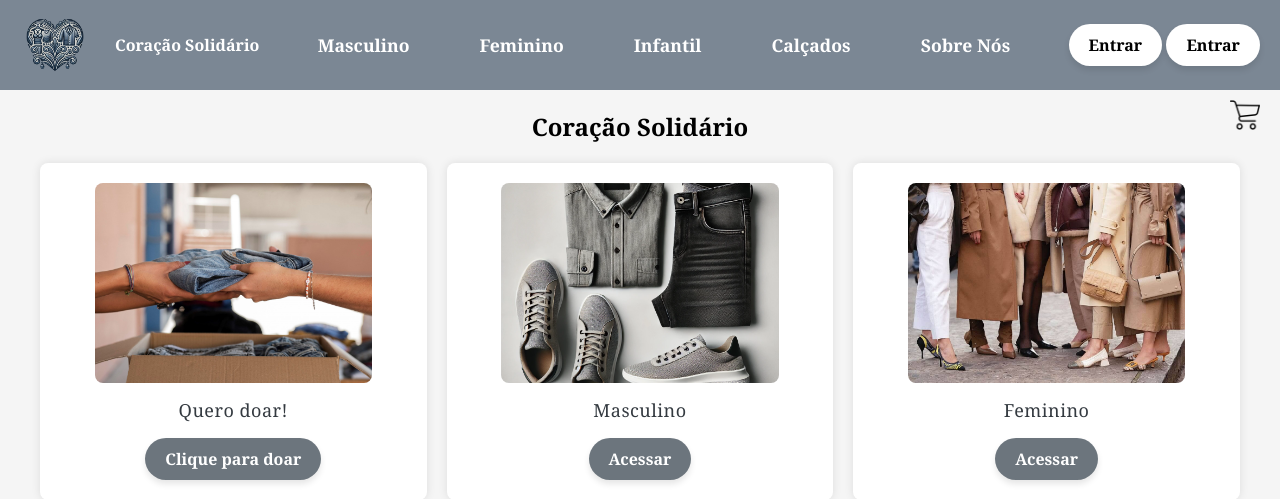
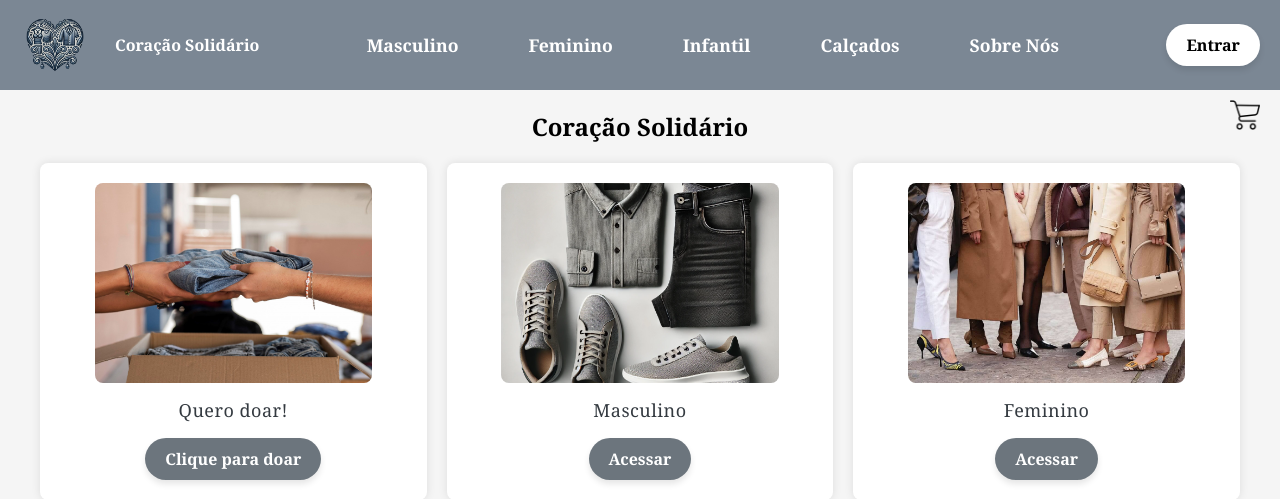
Before and after one commit to gaacarmo/Coracao_solidario, a PHP site: page / in a window 1280 px wide. Shown: the top 499 px of the page. Run offline with PHP 8.4, Linux system fonts and the light colour scheme; some libraries are stand-ins or nearby versions; some web fonts are replaced.

Commit message:
Update index.php

```diff
--- a/index.php
+++ b/index.php
@@ -38,7 +38,7 @@
 
                 }
             ?>
-            <button><a href="home.php?dir=paginas&file=loginusu">Entrar</a></button>
+
         </div>
     </header>
     <div class="cart-icon">
```
